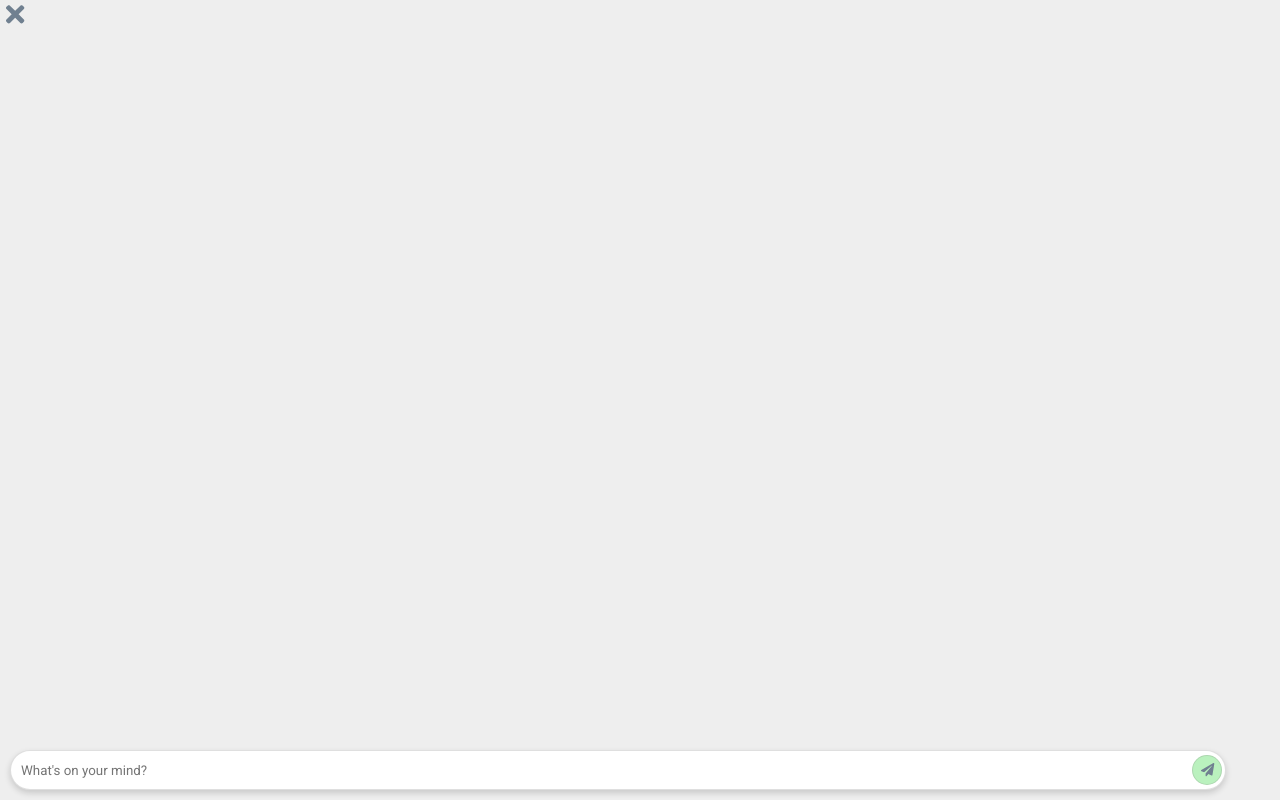
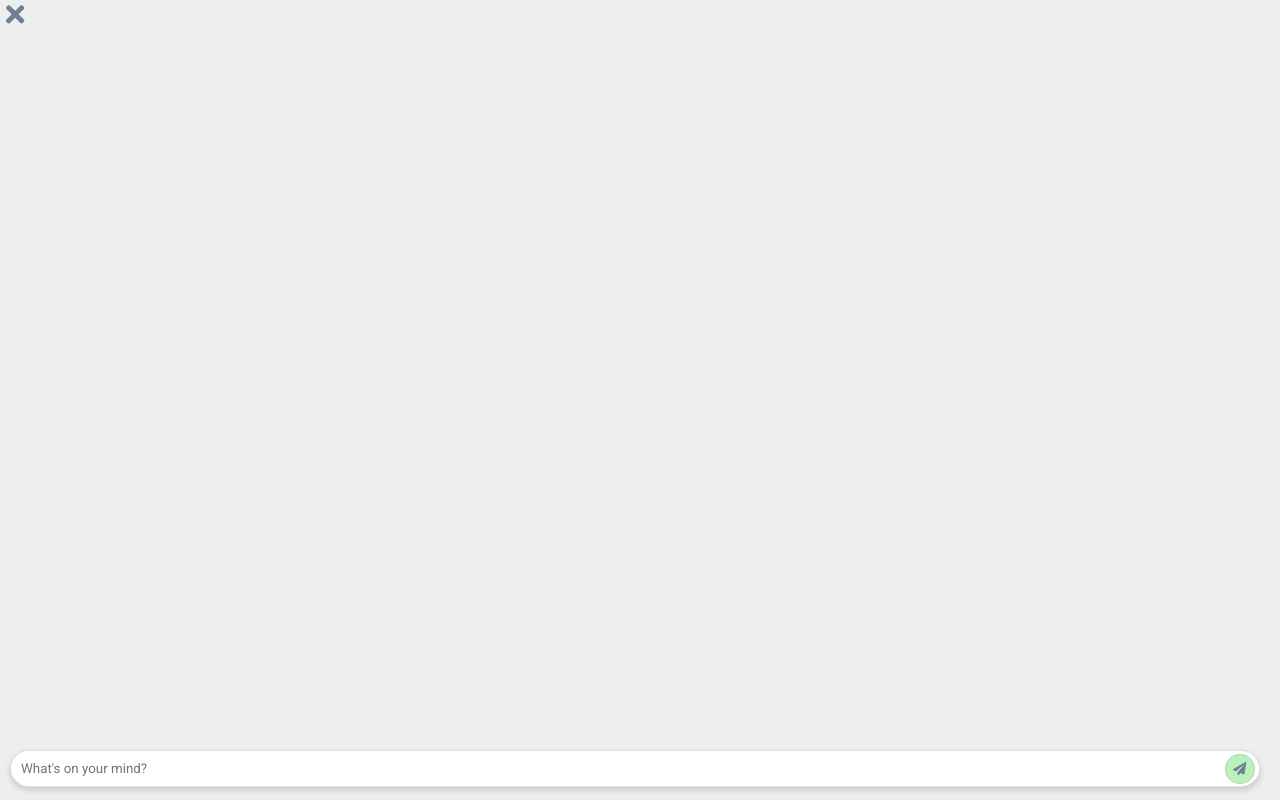
Before and after one commit to AlexEales/bachelors-project-app, a React (Create React App) app: page /chat in a window 1280 px wide. Built offline with nearby package versions, Linux system fonts and the light colour scheme.

Commit message:
Fixed input styling and linked back to name form from chat. + Need to add some guard from exiting the chat.

```diff
--- a/src/components/Input.css
+++ b/src/components/Input.css
@@ -1,19 +1,8 @@
-.input-wrapper {
-    position: fixed;
-    top: auto;
-    bottom: 0;
-    left: 0;
-    width: 100%;
-    height: 50px;
-    background-color: #eeeeee;
-}
-
 input {
     position: relative;
     left: 10px;
     padding: 10px;
-    width: 95%;
-    height: 40px;
+    width: 100%;
     box-sizing: border-box;
     box-shadow: 0 3px 6px rgba(0, 0, 0, 0.16);
     border-radius: 20px;
@@ -21,20 +10,17 @@ input {
     font-family: Roboto, sans-serif;
 }
 
-.submit {
+.input-wrapper {
     position: fixed;
-    bottom: 15px;
-    left: auto;
-    right: 4.5%;
-    width: 30px;
-    height: 30px;
-    border-radius: 15px;
-    border: 1px solid rgba(122, 122, 122, 0.22);
-    background-color: #baf1be;
+    top: auto;
+    bottom: 10px;
+    left: 0;
+    width: calc(100% - 30px);
+    height: 40px;
+    background-color: #eeeeee;
 }
 
 button {
-    font-family: 'Roboto', 'Avenir', Helvetica, Arial, sans-serif;
     background: Transparent no-repeat;
     border: none;
     cursor: pointer;
@@ -42,3 +28,15 @@ button {
     outline: none;
     color: slategrey;
 }
+
+.submit {
+    position: fixed;
+    bottom: 16px;
+    left: auto;
+    right: 25px;
+    width: 30px;
+    height: 30px;
+    border-radius: 15px;
+    border: 1px solid rgba(122, 122, 122, 0.22);
+    background-color: #baf1be;
+}
--- a/src/views/Chat.js
+++ b/src/views/Chat.js
@@ -1,5 +1,6 @@
 import React, {Component} from 'react';
 import './Chat.css';
+import {Link} from 'react-router-dom';
 import {FontAwesomeIcon} from '@fortawesome/react-fontawesome'
 import Message from '../components/Message';
 import Input from '../components/Input';
@@ -13,9 +14,11 @@ class Chat extends Component {
         );
         return (
             <div>
-                <button className="exit-chat">
-                    <FontAwesomeIcon className="fa-2x" icon="times"/>
-                </button>
+                <Link to="/">
+                    <button className="exit-chat">
+                        <FontAwesomeIcon className="fa-2x" icon="times"/>
+                    </button>
+                </Link>
                 <ul className="messages">
                     {messages}
                 </ul>
```
Also changed, not shown: src/App.css (line endings or trailing spaces).
